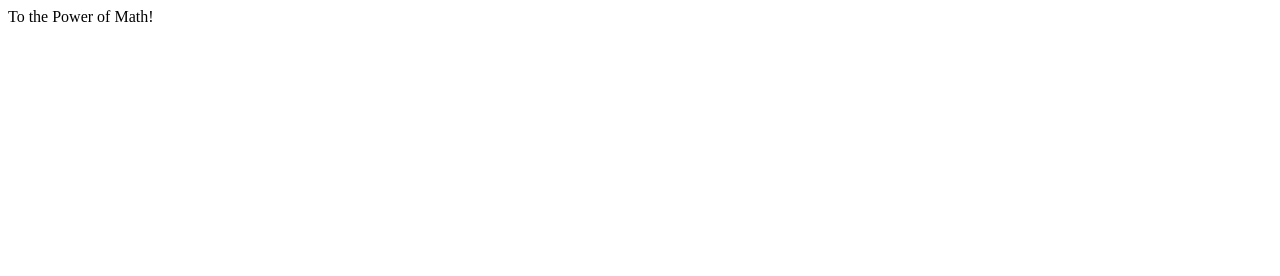
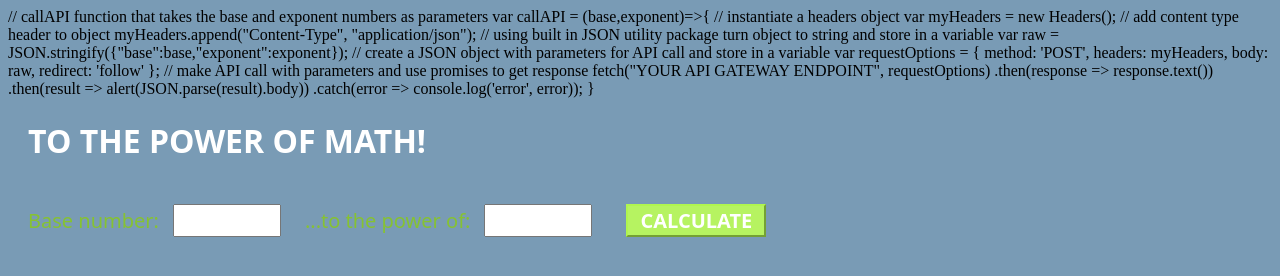
Before and after one commit to AnisulMahmud/AWS--MathPowerCalculatorWebsite, a plain HTML site: page index.html in a window 1280 px wide. Drawn offline with Linux system fonts and the light colour scheme.

Commit message:
final index

```diff
--- a/index.html
+++ b/index.html
@@ -2,10 +2,41 @@
 <html>
 <head>
     <meta charset="UTF-8">
-    <title>To the Power of Math!</title>
+    <title>Math Power</title>
+    <link rel ="stylesheet" type="text/css" href="style.css">
+        // callAPI function that takes the base and exponent numbers as parameters
+        var callAPI = (base,exponent)=>{
+            // instantiate a headers object
+            var myHeaders = new Headers();
+            // add content type header to object
+            myHeaders.append("Content-Type", "application/json");
+            // using built in JSON utility package turn object to string and store in a variable
+            var raw = JSON.stringify({"base":base,"exponent":exponent});
+            // create a JSON object with parameters for API call and store in a variable
+            var requestOptions = {
+                method: 'POST',
+                headers: myHeaders,
+                body: raw,
+                redirect: 'follow'
+            };
+            // make API call with parameters and use promises to get response
+            fetch("YOUR API GATEWAY ENDPOINT", requestOptions)
+            .then(response => response.text())
+            .then(result => alert(JSON.parse(result).body))
+            .catch(error => console.log('error', error));
+        }
+    </script>
 </head>
+<body>
+    <h1>TO THE POWER OF MATH!</h1>
+	<form>
+        <label>Base number:</label>
+        <input type="text" id="base">
+        <label>...to the power of:</label>
+        <input type="text" id="exponent">
+        <!-- set button onClick method to call function we defined passing input values as parameters -->
 
-<body>
-    To the Power of Math!
+        <button type="button" onclick="callAPI(document.getElementById('base').value,document.getElementById('exponent').value)">CALCULATE</button>
+    </form>
 </body>
 </html>
--- /dev/null
+++ b/style.css
@@ -0,0 +1,34 @@
+h1 {
+    color: #FFFFFF;
+    font-family: system-ui;
+    margin-left: 20px;
+    }
+body {
+    background-color: #799bb5;
+    }
+label {
+    color: #86C232;
+    font-family: system-ui;
+    font-size: 20px;
+    margin-left: 20px;
+    margin-top: 20px;
+    }
+ button {
+    background-color: #b6f361;
+    border-color: #b0f54f;
+    color: #FFFFFF;
+    font-family: system-ui;
+    font-size: 20px;
+    font-weight: bold;
+    margin-left: 30px;
+    margin-top: 20px;
+    width: 140px;
+    }
+ input {
+    color: #1e3d55;
+    font-family: system-ui;
+    font-size: 20px;
+    margin-left: 10px;
+    margin-top: 20px;
+    width: 100px;
+    }
```
Also changed, not shown: CodeBase/PowerOfMathFunction - Lambda-FINAL.txt, 1 other file.
